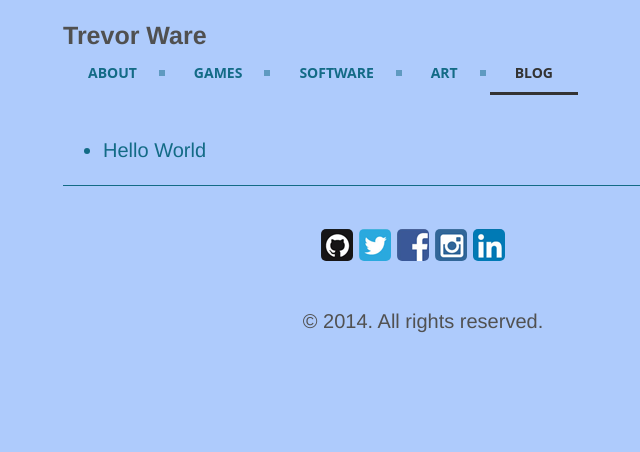
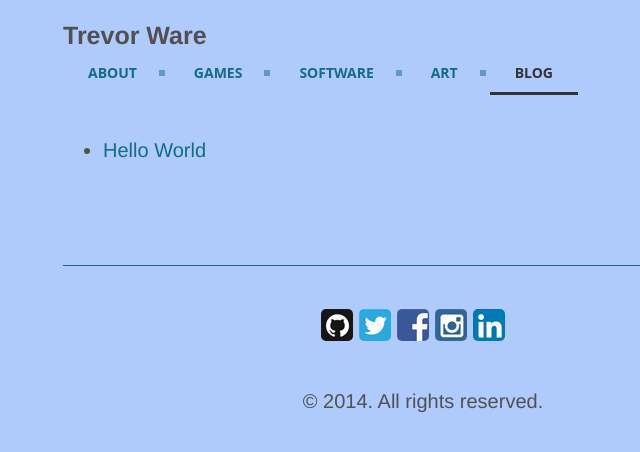
Before and after one commit to twarrre/twarrre.github.io, a Jekyll site: the page built from blog.md, in a window 1280 px wide. Shown: the top 452 px of the page, without its empty margins (217-857 px from the left). Built offline with Jekyll 4.4.1, drawn with Linux system fonts in a browser that asks for light colours.

Commit message:
Added my first blog post.

```diff
--- a/blog.md
+++ b/blog.md
@@ -8,10 +8,14 @@
 	<div class="blogpost">
 		<ul>
 			{% for post in site.categories.blog%}
-				<a href="{{ post.url }}">
-				  <li>{{ post.title }}</li>
-				</a>
+				<li>
+					<a href="{{ post.url }}">
+					  {{ post.title }}
+					</a>
+				</li>
 			{% endfor %}
 		</ul>
 	</div>
 </div>
+<br>
+<br>
```
Also changed, not shown: blog/_posts/2014-12-26-hello-world.md (+2 -0 lines).
